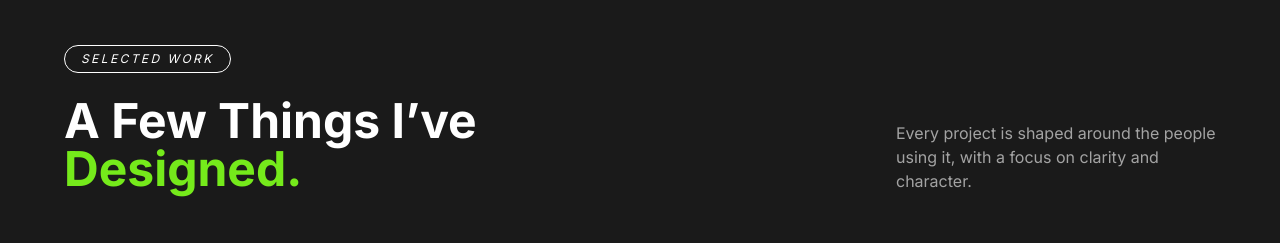
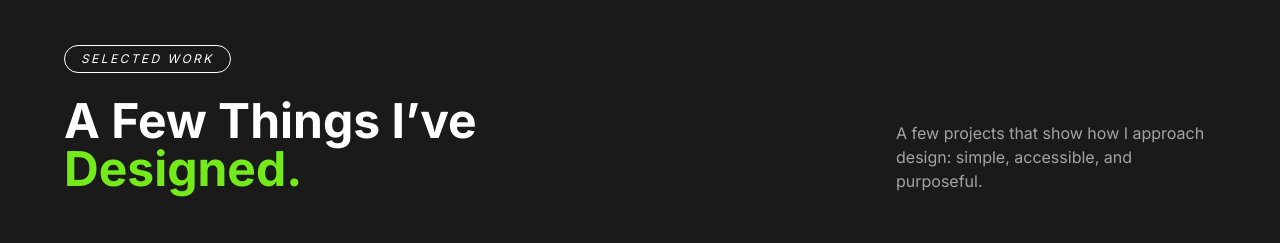
Before and after one commit to basitkarim04/Portfolio-Basit, a Next.js app: page / in a window 1280 px wide. Shown: the part 1460-1703 px from the top of the page. Built offline with nearby package versions, Linux system fonts and the light colour scheme.

Commit message:
Update project description to emphasize design approach and accessibility

```diff
--- a/app/page.tsx
+++ b/app/page.tsx
@@ -358,7 +358,7 @@ function Work() {
           </h2>
         </div>
         <p className="max-w-xs text-white/60">
-          Every project is shaped around the people using it, with a focus on clarity and character.
+          A few projects that show how I approach design: simple, accessible, and purposeful.
         </p>
       </div>
 
```
